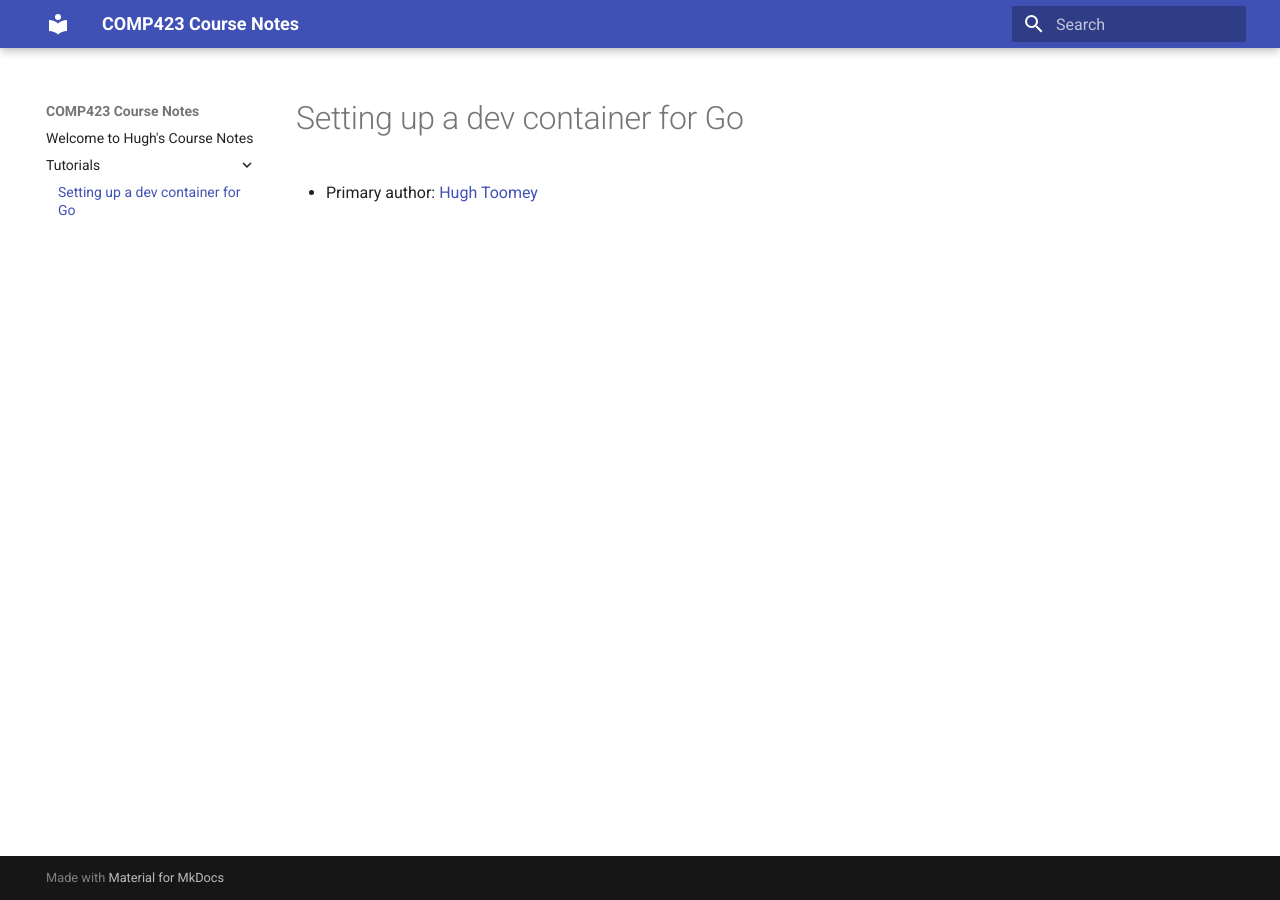
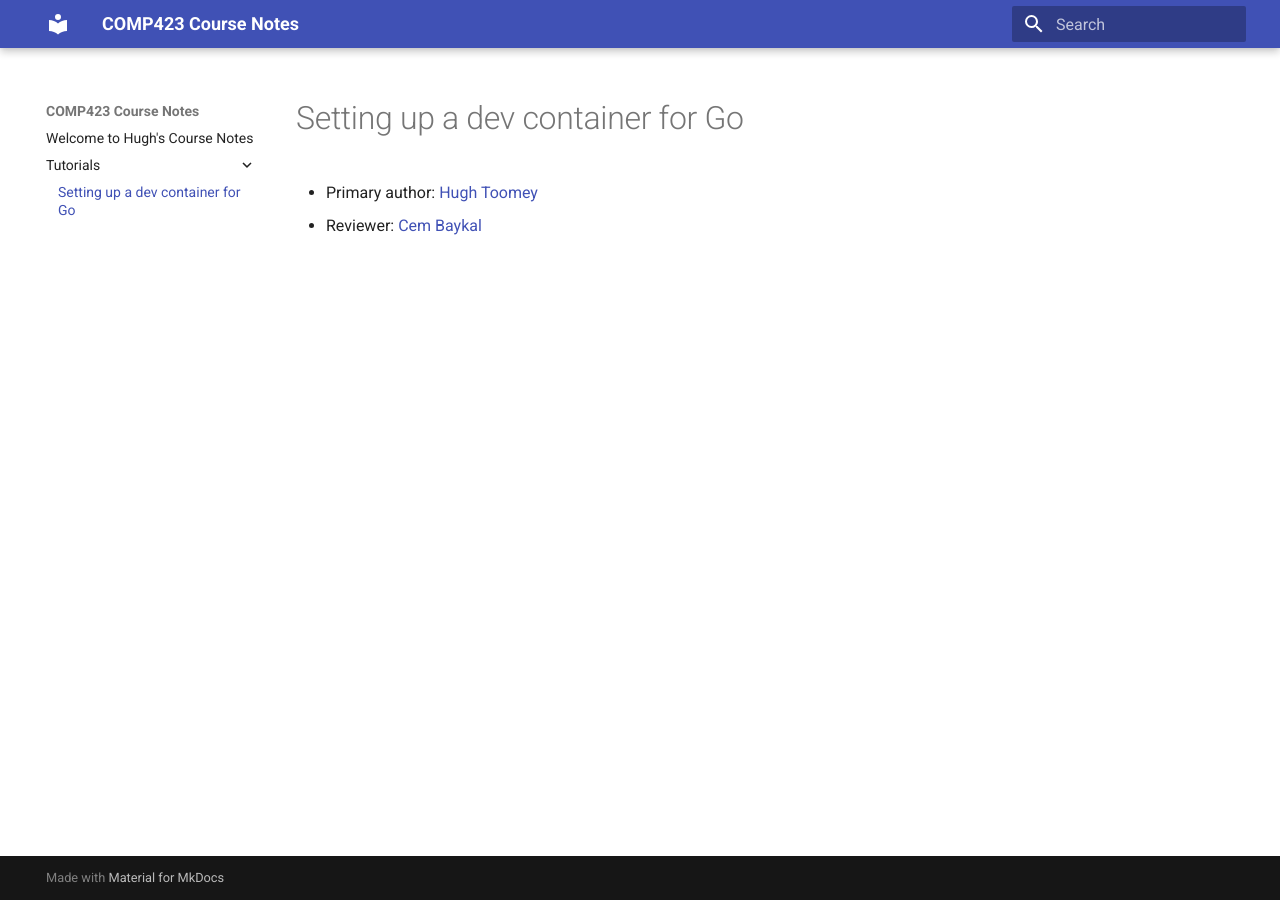
Before and after one commit to hughtoomey/comp423-course-notes, an MkDocs documentation site: the page built from docs/tutorials/go-setup.md, in a window 1280 px wide. Built offline with MkDocs 1.6.1 and Material for MkDocs 9.7.7, drawn with Linux system fonts in a browser that asks for light colours.

Commit message:
Added reviewer

```diff
--- a/docs/tutorials/go-setup.md
+++ b/docs/tutorials/go-setup.md
@@ -1,3 +1,4 @@
 # Setting up a dev container for Go
 
 * Primary author: [Hugh Toomey](https://hughtoomey)
+* Reviewer: [Cem Baykal](https://baykalcem)
```
